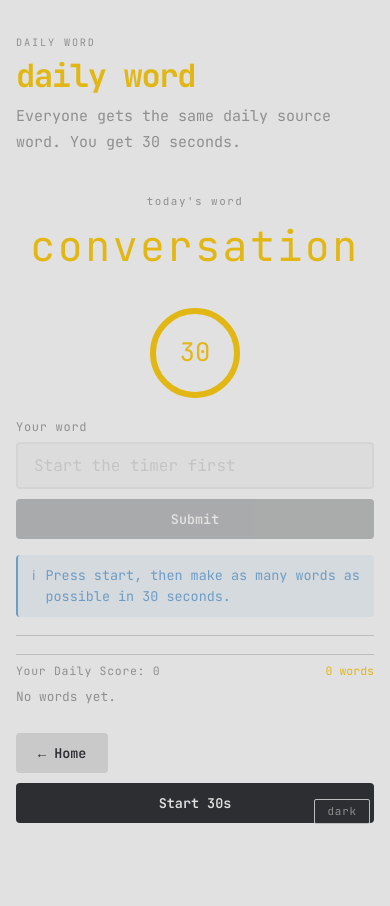
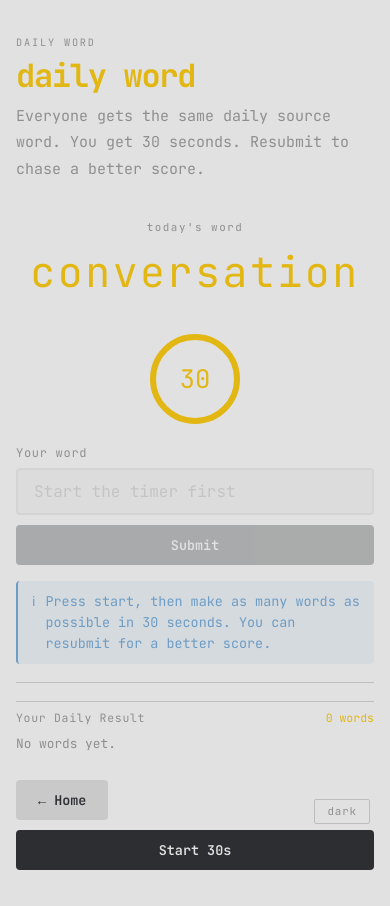
Before and after one commit to satyam-mishra-pce/words-of-word, a React (Vite) app in the folder apps/web/: page /daily in a window 390 px wide. Before the commit the page ends 859 px from the top, so only its background shows below. Built offline with nearby package versions, Linux system fonts and the light colour scheme; no server answers.

Commit message:
Fix daily word sharing and mobile typing

```diff
--- a/apps/web/src/main.tsx
+++ b/apps/web/src/main.tsx
@@ -3,6 +3,23 @@ import ReactDOM from 'react-dom/client';
 import { BrowserRouter } from 'react-router-dom';
 import App from './App';
 import './styles.css';
+
+function syncVisualViewportVars(): void {
+  const viewport = window.visualViewport;
+  const root = document.documentElement;
+
+  root.style.setProperty('--vv-top', `${viewport?.offsetTop ?? 0}px`);
+  root.style.setProperty('--vv-height', `${viewport?.height ?? window.innerHeight}px`);
+}
+
+syncVisualViewportVars();
+window.visualViewport?.addEventListener('resize', syncVisualViewportVars);
+window.visualViewport?.addEventListener('scroll', syncVisualViewportVars);
+window.addEventListener('resize', syncVisualViewportVars);
+window.addEventListener('orientationchange', () => window.setTimeout(syncVisualViewportVars, 250));
+
+document.addEventListener('focusin', () => window.setTimeout(syncVisualViewportVars, 50));
+document.addEventListener('focusout', () => window.setTimeout(syncVisualViewportVars, 50));
 
 ReactDOM.createRoot(document.getElementById('root') ?? document.body).render(
   <React.StrictMode>
--- a/apps/web/src/pages/DailyWordPage.tsx
+++ b/apps/web/src/pages/DailyWordPage.tsx
@@ -1,7 +1,8 @@
-import { FormEvent, useMemo, useRef, useState } from 'react';
+import { FormEvent, useEffect, useMemo, useRef, useState } from 'react';
 import { Link } from 'react-router-dom';
 import { Alert, Badge, Button, Input, Label, Separator, TimerRing } from '../components/ui';
 
+const DAILY_SECONDS = 30;
 const DAILY_WORDS = [
   'extraordinary',
   'communication',
@@ -15,8 +16,58 @@ const DAILY_WORDS = [
   'adventure'
 ];
 
-function dayIndex(): number {
-  return Math.floor(Date.now() / 86_400_000) % DAILY_WORDS.length;
+interface DailyAttempt {
+  day: number;
+  sourceWord: string;
+  startedAt: number;
+  endsAt: number;
+  finished: boolean;
+  words: string[];
+}
+
+function currentDayNumber(): number {
+  return Math.floor(Date.now() / 86_400_000);
+}
+
+function dayIndex(day = currentDayNumber()): number {
+  return day % DAILY_WORDS.length;
+}
+
+function dailyStorageKey(day = currentDayNumber()): string {
+  return `wow.daily.${day}`;
+}
+
+function loadDailyAttempt(day = currentDayNumber()): DailyAttempt | undefined {
+  try {
+    const raw = localStorage.getItem(dailyStorageKey(day));
+    if (!raw) return undefined;
+    const parsed = JSON.parse(raw) as Partial<DailyAttempt>;
+    if (
+      parsed.day !== day ||
+      typeof parsed.sourceWord !== 'string' ||
+      typeof parsed.startedAt !== 'number' ||
+      typeof parsed.endsAt !== 'number' ||
+      typeof parsed.finished !== 'boolean' ||
+      !Array.isArray(parsed.words)
+    ) {
+      return undefined;
+    }
+
+    return {
+      day: parsed.day,
+      sourceWord: parsed.sourceWord,
+      startedAt: parsed.startedAt,
+      endsAt: parsed.endsAt,
+      finished: parsed.finished,
+      words: parsed.words.filter((word): word is string => typeof word === 'string')
+    };
+  } catch {
+    return undefined;
+  }
+}
+
+function saveDailyAttempt(attempt: DailyAttempt): void {
+  localStorage.setItem(dailyStorageKey(attempt.day), JSON.stringify(attempt));
 }
 
 function letterCounts(word: string): Map<string, number> {
@@ -34,41 +85,111 @@ function canMakeWord(candidate: string, source: string): boolean {
   return true;
 }
 
+function pluralizeWords(count: number): string {
+  return `${count} word${count === 1 ? '' : 's'}`;
+}
+
 export default function DailyWordPage(): JSX.Element {
-  const sourceWord = useMemo(() => DAILY_WORDS[dayIndex()] ?? 'extraordinary', []);
-  const [timeLeft, setTimeLeft] = useState(30);
-  const [isRunning, setIsRunning] = useState(false);
-  const [isFinished, setIsFinished] = useState(false);
+  const day = useMemo(() => currentDayNumber(), []);
+  const sourceWord = useMemo(() => DAILY_WORDS[dayIndex(day)] ?? 'extraordinary', [day]);
+  const existingAttempt = useMemo(() => loadDailyAttempt(day), [day]);
+  const initialRemaining = existingAttempt ? Math.max(0, Math.ceil((existingAttempt.endsAt - Date.now()) / 1000)) : DAILY_SECONDS;
+  const initialFinished = Boolean(existingAttempt?.finished || (existingAttempt && initialRemaining <= 0));
+
+  const [timeLeft, setTimeLeft] = useState(initialFinished ? 0 : initialRemaining);
+  const [isRunning, setIsRunning] = useState(Boolean(existingAttempt && !initialFinished));
+  const [isFinished, setIsFinished] = useState(initialFinished);
   const [inputWord, setInputWord] = useState('');
-  const [words, setWords] = useState<string[]>([]);
-  const [message, setMessage] = useState('Press start, then make as many words as possible in 30 seconds.');
+  const [words, setWords] = useState<string[]>(existingAttempt?.words ?? []);
+  const [message, setMessage] = useState(
+    existingAttempt
+      ? initialFinished
+        ? 'Your daily run is complete. Share it and challenge a friend.'
+        : 'Daily run in progress. Keep going!'
+      : 'Press start, then make as many words as possible in 30 seconds. You can resubmit for a better score.'
+  );
+  const [shareStatus, setShareStatus] = useState('');
+  const [isWordInputFocused, setIsWordInputFocused] = useState(false);
   const timerRef = useRef<number | undefined>();
+  const inputRef = useRef<HTMLInputElement>(null);
+  const attemptRef = useRef<DailyAttempt | undefined>(existingAttempt);
+
+  function finishAttempt(finalWords = words): void {
+    window.clearInterval(timerRef.current);
+    timerRef.current = undefined;
+    setIsRunning(false);
+    setIsFinished(true);
+    setTimeLeft(0);
+    setMessage('Time! Daily run complete.');
+
+    if (attemptRef.current) {
+      attemptRef.current = {
+        ...attemptRef.current,
+        finished: true,
+        words: finalWords
+      };
+      saveDailyAttempt(attemptRef.current);
+    }
+  }
+
+  useEffect(() => {
+    if (!attemptRef.current) return undefined;
+
+    if (attemptRef.current.finished || attemptRef.current.endsAt <= Date.now()) {
+      finishAttempt(attemptRef.current.words);
+      return undefined;
+    }
+
+    timerRef.current = window.setInterval(() => {
+      if (!attemptRef.current) return;
+      const remaining = Math.max(0, Math.ceil((attemptRef.current.endsAt - Date.now()) / 1000));
+      setTimeLeft(remaining);
+      if (remaining <= 0) {
+        finishAttempt(attemptRef.current.words);
+      }
+    }, 250);
+
+    return () => window.clearInterval(timerRef.current);
+    // Run once on mount. finishAttempt reads the latest ref when the interval fires.
+    // eslint-disable-next-line react-hooks/exhaustive-deps
+  }, []);
 
   function start(): void {
-    window.clearInterval(timerRef.current);
+    if (isRunning) return;
+
+    const now = Date.now();
+    const attempt: DailyAttempt = {
+      day,
+      sourceWord,
+      startedAt: now,
+      endsAt: now + DAILY_SECONDS * 1000,
+      finished: false,
+      words: []
+    };
+
+    attemptRef.current = attempt;
+    saveDailyAttempt(attempt);
     setWords([]);
     setInputWord('');
-    setTimeLeft(30);
+    setTimeLeft(DAILY_SECONDS);
     setIsFinished(false);
     setIsRunning(true);
+    setShareStatus('');
     setMessage('Go!');
 
-    let remaining = 30;
+    window.clearInterval(timerRef.current);
     timerRef.current = window.setInterval(() => {
-      remaining -= 1;
+      const remaining = Math.max(0, Math.ceil((attempt.endsAt - Date.now()) / 1000));
       setTimeLeft(remaining);
       if (remaining <= 0) {
-        window.clearInterval(timerRef.current);
-        setIsRunning(false);
-        setIsFinished(true);
-        setMessage('Time! Daily run complete.');
+        finishAttempt(attemptRef.current?.words ?? []);
       }
-    }, 1000);
+    }, 250);
   }
 
   function submitWord(event: FormEvent<HTMLFormElement>): void {
     event.preventDefault();
-    if (!isRunning) return;
+    if (!isRunning || !attemptRef.current) return;
 
     const word = inputWord.trim().toLowerCase();
     setInputWord('');
@@ -78,7 +199,7 @@ export default function DailyWordPage(): JSX.Element {
       setMessage('Words can only contain letters.');
       return;
     }
-    if (words.includes(word)) {
+    if (attemptRef.current.words.includes(word)) {
       setMessage('You already made that word.');
       return;
     }
@@ -87,16 +208,42 @@ export default function DailyWordPage(): JSX.Element {
       return;
     }
 
-    setWords((prev) => [...prev, word].sort());
+    const nextWords = [...attemptRef.current.words, word].sort();
+    attemptRef.current = { ...attemptRef.current, words: nextWords };
+    saveDailyAttempt(attemptRef.current);
+    setWords(nextWords);
     setMessage(`Accepted: ${word}`);
+    requestAnimationFrame(() => inputRef.current?.focus());
+  }
+
+  async function shareScore(): Promise<void> {
+    const dailyUrl = `${window.location.origin}/daily`;
+    const text = `I made ${pluralizeWords(words.length)} from "${sourceWord}" in 30 seconds on Words of Word. I challenge you to make more. ${dailyUrl}`;
+
+    try {
+      if (navigator.share) {
+        await navigator.share({
+          title: 'Words of Word Daily Challenge',
+          text,
+          url: dailyUrl
+        });
+        setShareStatus('Shared!');
+        return;
+      }
+
+      await navigator.clipboard.writeText(text);
+      setShareStatus('Challenge copied. Paste it on WhatsApp, Instagram, or anywhere.');
+    } catch {
+      setShareStatus(text);
+    }
   }
 
   return (
-    <main className="page-shell">
+    <main className={`page-shell daily-shell ${isWordInputFocused ? 'is-typing' : ''}`}>
       <section className="panel-card">
         <p className="eyebrow">daily word</p>
         <h1>Daily Word</h1>
-        <p className="muted">Everyone gets the same daily source word. You get 30 seconds.</p>
+        <p className="muted">Everyone gets the same daily source word. You get 30 seconds. Resubmit to chase a better score.</p>
 
         <div className="current-word-card" style={{ margin: '18px 0' }}>
           <span className="current-word-label">Today&apos;s word</span>
@@ -104,22 +251,26 @@ export default function DailyWordPage(): JSX.Element {
         </div>
 
         <div style={{ display: 'flex', justifyContent: 'center', marginBottom: 18 }}>
-          <TimerRing timeLeft={timeLeft} totalTime={30} size={96} />
+          <TimerRing timeLeft={timeLeft} totalTime={DAILY_SECONDS} size={96} />
         </div>
 
         <form className="word-form" onSubmit={submitWord}>
           <div>
             <Label htmlFor="daily-word-input">Your word</Label>
             <Input
+              ref={inputRef}
               id="daily-word-input"
               value={inputWord}
               onChange={(e) => setInputWord(e.currentTarget.value)}
+              onFocus={() => setIsWordInputFocused(true)}
+              onBlur={() => setIsWordInputFocused(false)}
               placeholder={isRunning ? 'Type and press Enter' : 'Start the timer first'}
               disabled={!isRunning}
               autoComplete="off"
               autoCorrect="off"
               autoCapitalize="none"
               spellCheck={false}
+              enterKeyHint="done"
             />
           </div>
           <Button variant="primary" type="submit" disabled={!isRunning || !inputWord.trim()}>Submit</Button>
@@ -127,21 +278,37 @@ export default function DailyWordPage(): JSX.Element {
 
         <Alert variant={isFinished ? 'success' : 'notice'} style={{ marginTop: 16 }}>{message}</Alert>
 
+        {shareStatus && <Alert variant="notice" style={{ marginTop: 10 }}>{shareStatus}</Alert>}
+
         <Separator style={{ margin: '18px 0' }} />
 
         <div className="words-card">
           <div className="words-header">
-            <h3>Your Daily Score: {words.length * 3}</h3>
-            <span className="words-count">{words.length} words</span>
+            <h3>Your Daily Result</h3>
+            <span className="words-count">{pluralizeWords(words.length)}</span>
           </div>
           <div className="word-chip-list">
-            {words.length > 0 ? words.map((word) => <Badge key={word} variant="word">{word} +3</Badge>) : <em>No words yet.</em>}
+            {words.length > 0 ? words.map((word) => <Badge key={word} variant="word">{word}</Badge>) : <em>No words yet.</em>}
           </div>
         </div>
 
+        {isFinished && (
+          <div className="daily-share-card">
+            <p>I made <strong>{pluralizeWords(words.length)}</strong> in 30 seconds.</p>
+            <p>I challenge you to make more.</p>
+          </div>
+        )}
+
         <div className="button-row" style={{ marginTop: 20 }}>
           <Link to="/"><Button variant="secondary">← Home</Button></Link>
-          <Button variant="primary" onClick={start}>{isRunning ? 'Restart' : isFinished ? 'Try Again' : 'Start 30s'}</Button>
+          {isFinished && <Button variant="secondary" onClick={start}>Try Again</Button>}
+          {isFinished ? (
+            <Button variant="primary" onClick={shareScore}>Share Challenge</Button>
+          ) : (
+            <Button variant="primary" onClick={start} disabled={isRunning}>
+              {isRunning ? 'Running…' : 'Start 30s'}
+            </Button>
+          )}
         </div>
       </section>
     </main>
```
Also changed, not shown: apps/web/src/styles.css (+36 -8 lines).
